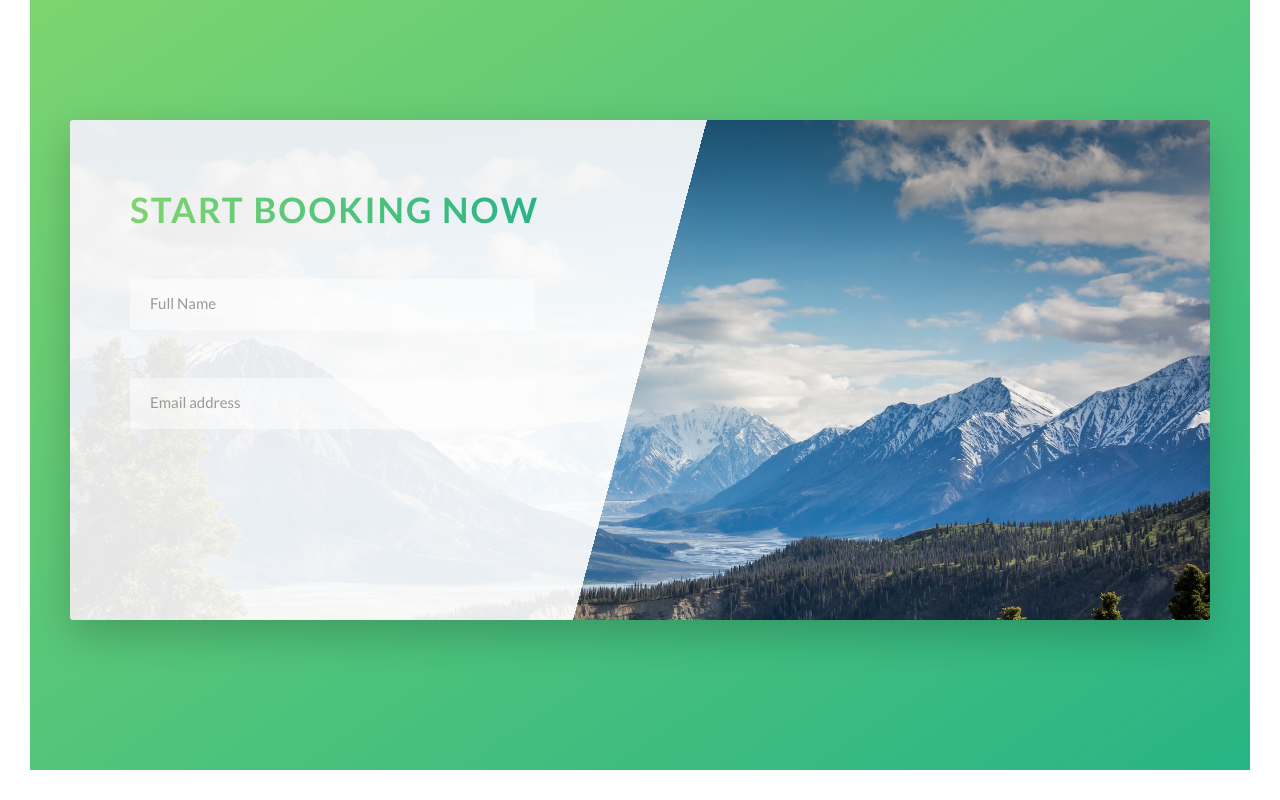
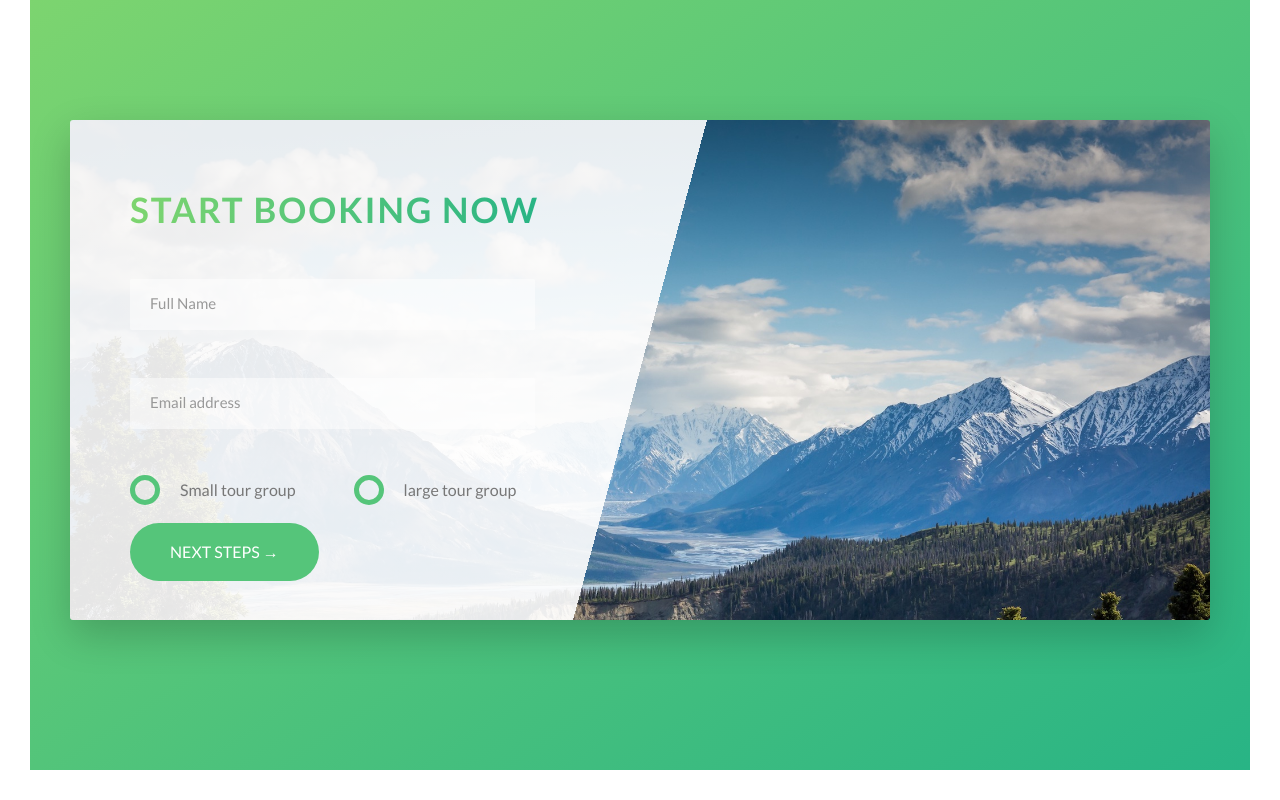
Before and after one commit to pavanreddy0920/Natours, a website: page index.html in a window 1280 px wide. Shown: the part 4593-5393 px from the top of the page. Drawn offline with Linux system fonts and the light colour scheme.

Commit message:
booking section finished

```diff
--- a/index.html
+++ b/index.html
@@ -265,6 +265,25 @@
                                 <input type="email" class="form__input" placeholder="Email address" id="email" required>
                                 <label for="email" class="form__label">Email Address</label>
                             </div>
+                            <div class="form__group">
+                                <div class="form__radio-group">
+                                    <input type="radio" class="form__radio-input" id="small" name="size">
+                                    <label for="small" class="form__radio-label">
+                                        <span class="form__radio-button"></span>
+                                        Small tour group
+                                    </label>
+                                </div>
+                                <div class="form__radio-group">
+                                    <input type="radio" class="form__radio-input" id="large" name="size">
+                                    <label for="large" class="form__radio-label">
+                                        <span class="form__radio-button"></span>
+                                        large tour group
+                                    </label>
+                                </div>
+                            </div>
+                            <div class="form__group">
+                                <div class="btn btn--green">Next steps &rarr;</div>
+                            </div>
                         </form>
                     </div>
                 </div>
--- a/sass/base/_utilities.scss
+++ b/sass/base/_utilities.scss
@@ -1,23 +1,23 @@
 .u-center-text {
-  text-align: center;
+  text-align: center !important;
 }
 
 .u-margin-bottom-big {
-  margin-bottom: 8rem;
+  margin-bottom: 8rem !important;
 }
 
 .u-margin-bottom-medium {
-  margin-bottom: 4rem;
+  margin-bottom: 4rem !important;
 }
 
 .u-margin-bottom-small {
-  margin-bottom: 1.5rem;
+  margin-bottom: 1.5rem !important;
 }
 
 .u-margin-top-big {
-  margin-top: 8rem;
+  margin-top: 8rem !important;
 }
 
 .u-margin-top-huge {
-  margin-top: 10rem;
+  margin-top: 10rem !important;
 }
--- a/sass/components/_button.scss
+++ b/sass/components/_button.scss
@@ -1,4 +1,5 @@
 .btn {
+  &,
   &:link,
   &:visited {
     text-transform: uppercase;
--- a/sass/components/_form.scss
+++ b/sass/components/_form.scss
@@ -14,6 +14,7 @@
     width: 90%;
     background-color: rgba($color-white, 0.5);
     border-bottom: 3px solid transparent;
+    transition: all 0.3s;
 
     &:focus {
       outline: none;
@@ -43,4 +44,50 @@
     visibility: hidden;
     transform: translateY(-4rem);
   }
+
+  &__radio-group {
+    width: 49%;
+    display: inline-block;
+  }
+
+  &__radio-input {
+    display: none;
+  }
+
+  &__radio-label {
+    font-size: $default-font-size;
+    cursor: pointer;
+    position: relative;
+    padding-left: 5rem;
+  }
+
+  &__radio-button {
+    height: 3rem;
+    width: 3rem;
+    border: 5px solid $color-primary;
+    border-radius: 50%;
+    display: inline-block;
+    position: absolute;
+    top: -0.5rem;
+    left: 0;
+
+    &::after {
+      content: '';
+      display: block;
+      height: 1.3rem;
+      width: 1.3rem;
+      border-radius: 50%;
+      position: absolute;
+      top: 50%;
+      left: 50%;
+      transform: translate(-50%, -50%);
+      background-color: $color-primary;
+      opacity: 0;
+      transition: opacity 0.3s;
+    }
+  }
+
+  &__radio-input:checked ~ &__radio-label &__radio-button::after {
+    opacity: 1;
+  }
 }
```
Also changed, not shown: css/style.css.
